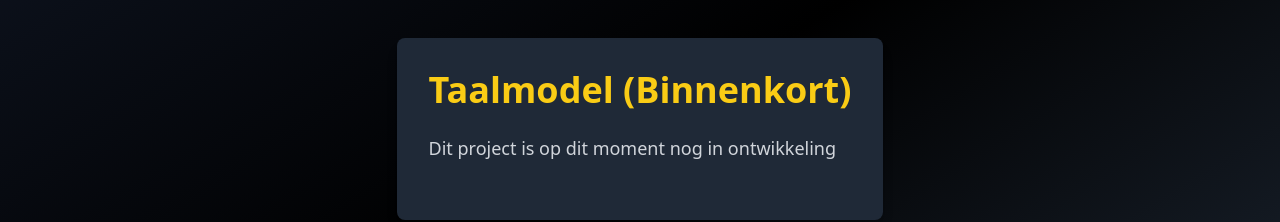
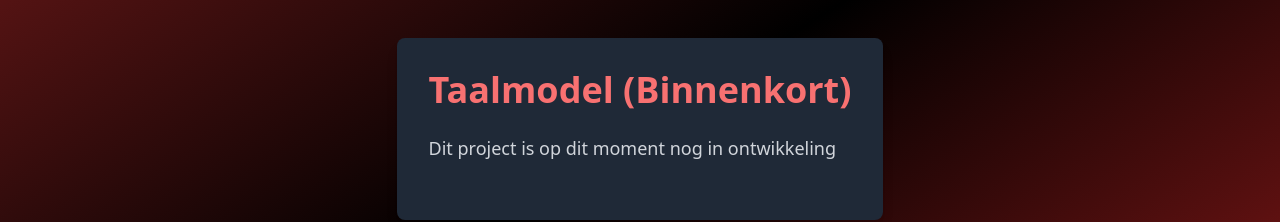
Before and after one commit to Justin4625/MyPortfolio, a React (Vite) app: page /MyPortfolio/projecten/1 in a window 1280 px wide. Shown: the part 351-573 px from the top of the page. Built offline with nearby package versions, Linux system fonts and the light colour scheme.

Commit message:
Styling change projectDetails.jsx

```diff
--- a/src/Components/projectDetails.jsx
+++ b/src/Components/projectDetails.jsx
@@ -11,9 +11,9 @@ function ProjectDetails() {
     }
 
     return (
-        <div className="flex items-center justify-center min-h-screen bg-gradient-to-br from-gray-900 via-black to-gray-800 text-gray-100 px-6 py-12">
+        <div className="flex items-center justify-center min-h-screen bg-gradient-to-br from-red-900 via-black to-red-800 text-gray-100 px-6 py-12">
             <div className="max-w-3xl bg-gray-800 p-8 rounded-lg shadow-lg">
-                <h1 className="text-4xl font-extrabold mb-6 text-yellow-400 text-center">{project.title}</h1>
+                <h1 className="text-4xl font-extrabold mb-6 text-red-400 text-center">{project.title}</h1>
                 <p className="text-lg text-gray-300 mb-6 leading-relaxed">{project.description}</p>
             </div>
         </div>
```
